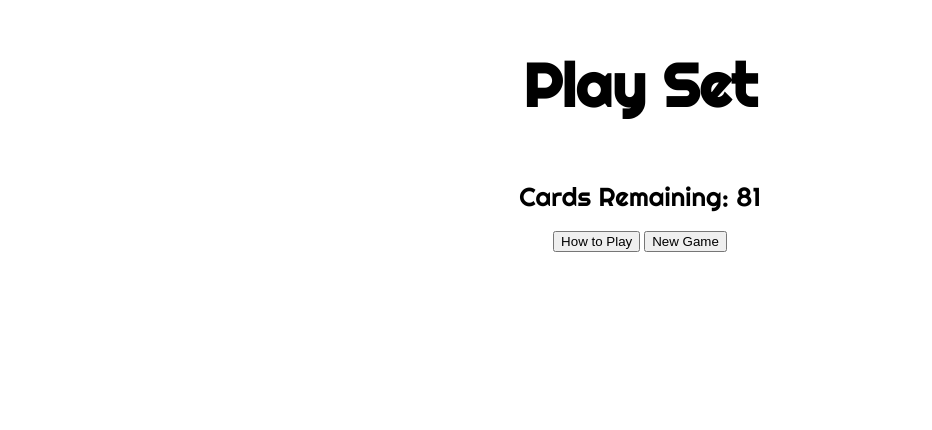
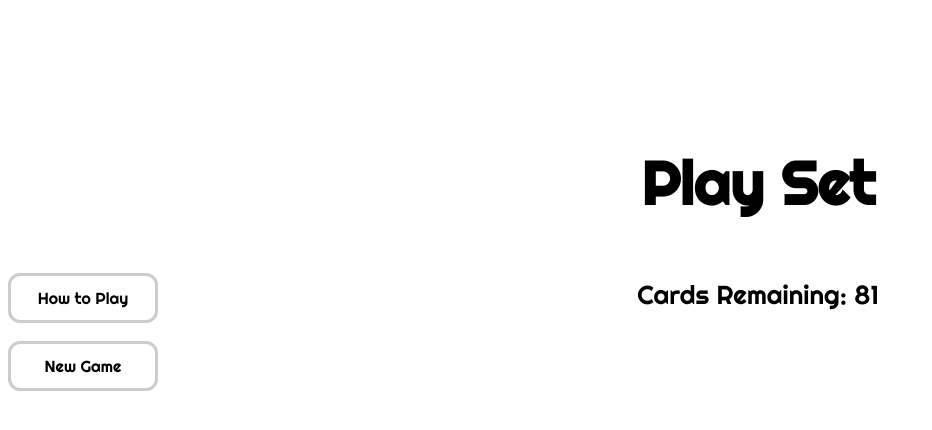
Before and after one commit to wonal/play-set, a plain HTML site: page Set.Api/wwwroot/index.html in a window 1280 px wide. Shown: the whole page, without its empty margins (0-932 px from the left). Drawn offline with nearby package versions, Linux system fonts and the light colour scheme; no server answers.

Commit message:
worked on styling
rounded card edges, moved some game info to left of board

```diff
--- a/Set.Api/wwwroot/StyleSheet.css
+++ b/Set.Api/wwwroot/StyleSheet.css
@@ -2,6 +2,7 @@ img {
     width: 150px;
     height: 200px;
     margin: 5px;
+    border-radius:25px;
 }
 
 .default{
@@ -24,6 +25,18 @@ img {
     border: 3px solid gold
 }
 
+h1{
+    font-size: 60px;
+    font-family: 'Righteous', cursive;
+}
+
+.firstColumn{
+    display: flex;
+    flex-direction:column;
+    height:400px;
+    justify-content: space-around;
+}
+
 .board{
     width: 700px;
     display: flex;
@@ -32,12 +45,14 @@ img {
     align-content: center;
 }
 
-h1{
-    font-size: 60px;
-    font-family: 'Righteous', cursive;
+body{
+    display: flex;
+    align-items: baseline;
+    justify-content: space-around;
+    flex-direction: row;
 }
 
-body{
+.gameColumn{
     display: flex;
     align-items: center;
     flex-direction: column;
@@ -46,6 +61,24 @@ body{
 .gameInfo{
     font-size: 26px;
     font-family: 'Righteous', cursive;
+}
+
+.topscore{
+    width: 400px;
+    height: 180px;
+    text-align: left;
+    font-size: 24px;
+    font-family: 'Righteous', cursive;
+}
+
+.placeholder{
+    width: 400px;
+    visibility: hidden;
+}
+
+.buttons{
+    display: flex;
+    flex-direction: column;
 }
 
 /*
@@ -102,3 +135,14 @@ body{
 .column{
     padding: 5px;
 }
+
+button{
+    background-color: white;
+    border: 3px solid #cccccc;
+    width: 150px;
+    height: 50px;
+    border-radius: 12px;
+    font-size: 16px;
+    font-family: 'Righteous', cursive;
+    text-align: center;
+}
--- a/Set.Api/wwwroot/game.js
+++ b/Set.Api/wwwroot/game.js
@@ -33,7 +33,7 @@ export class Game {
     async createBoard() {
         const fetchData = {
             method: 'POST',
-            body: JSON.stringify({HasSeed: true, SeedValue: 100}),
+            body: JSON.stringify({HasSeed: false, SeedValue: 100}),   //
             headers: new Headers({
                 'Content-Type': 'application/json',
                 'Accept-Encoding': 'application/json'
@@ -41,7 +41,7 @@ export class Game {
         };
         const response = await fetch(`${URL}/newgame`, fetchData);
         const data = await response.json();
-        this.seedMode = true;
+        this.seedMode = false;   //
         this.gameID = data.gameID;
         this.topScores = data.topScores;
         this.board = [];
--- a/Set.Api/wwwroot/index.html
+++ b/Set.Api/wwwroot/index.html
@@ -7,11 +7,9 @@
     <link href="https://fonts.googleapis.com/css?family=Open+Sans|Righteous" rel="stylesheet">
 </head>
 <body>
-    <h1>Play Set</h1>
-    <div id="board" class="board"></div>
-    <br/>
-    <div id="deckCount" class="gameInfo">Cards Remaining: 81</div>
-    <div id="time" class="gameInfo"></div><br/>
+    <div id="firstColumn" class="firstColumn">
+        <div id="topscore" class="topscore"></div>
+        <div id="time" class="gameInfo"></div>
         <div class="buttons">
             <button class="trigger">How to Play</button>
             <div class="modal">
@@ -64,11 +62,17 @@
                         The goal is to go through the deck and make as many sets as possible.  If a set is not present on the board, three more cards will be added.
                     </p>
                 </div>
-        </div>
-
+            </div><br/>
             <button type="button" id="resetButton">New Game</button>
         </div>
-    <div id="topscore"></div>
+    </div>
+    <div id="column" class="gameColumn">
+        <h1>Play Set</h1>
+        <div id="board" class="board"></div>
+        <br />
+        <div id="deckCount" class="gameInfo">Cards Remaining: 81</div>
+    </div>
+    <div id="placeholderColumn" class="placeholder">Card history to go here</div>
 
     <script type="module" src="site.js"></script>
 </body>
```
Lines whose indentation alone changed are shown as unchanged.
